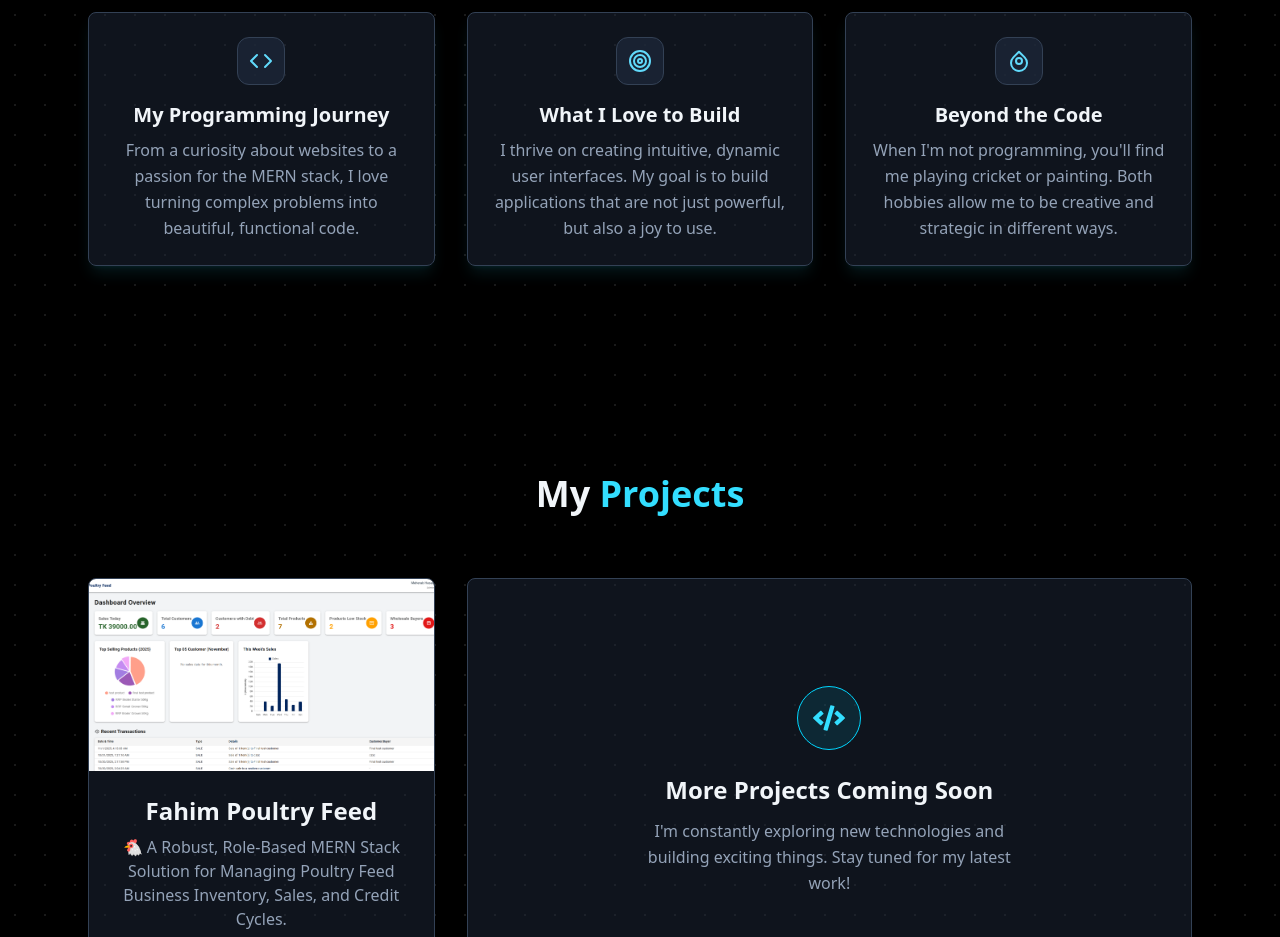
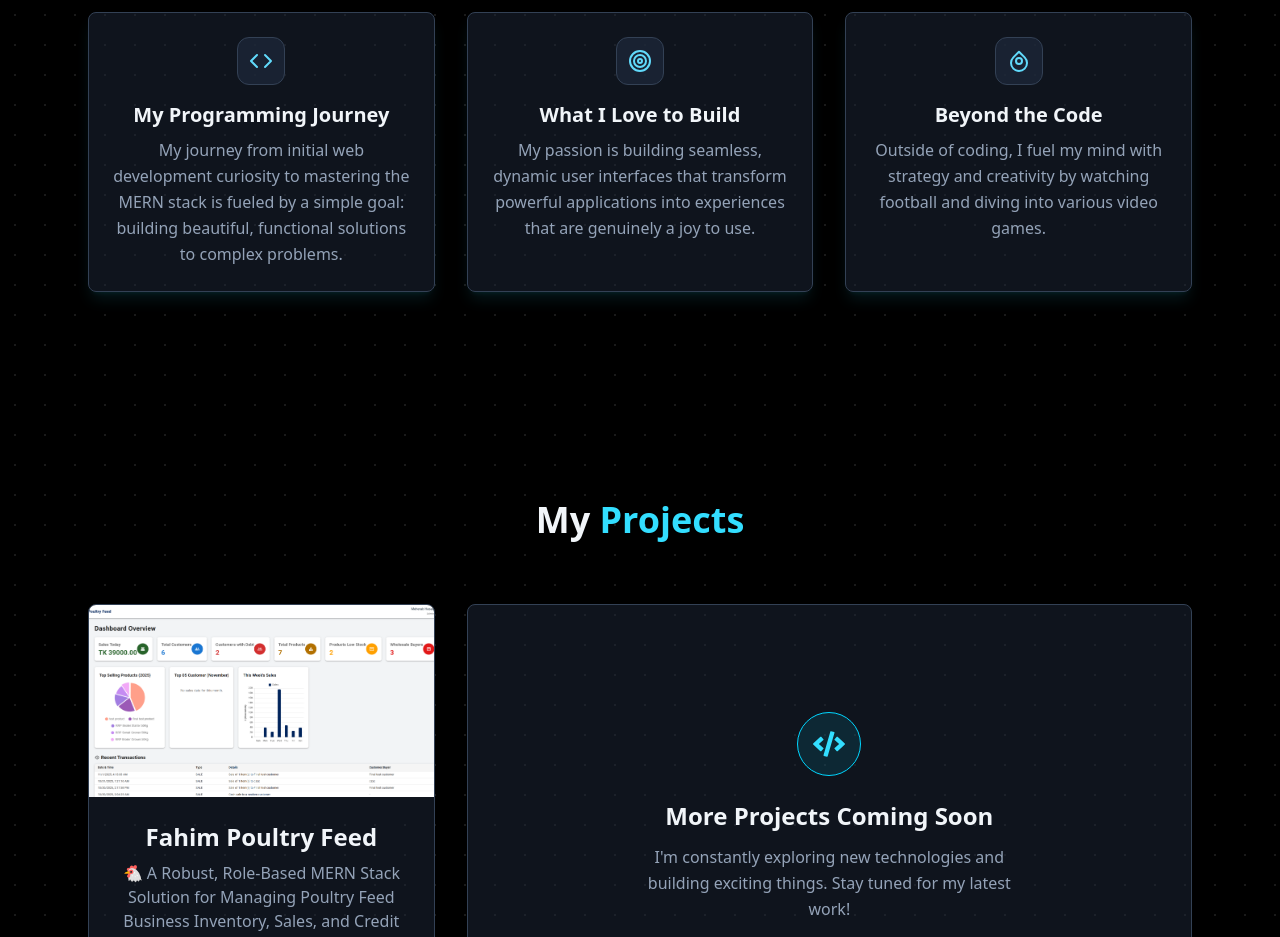
Before and after one commit to hasanxmeherab/portfolio-meherab.dev, a React (Vite) app: page / in a window 1280 px wide. Shown: the part 1020-1957 px from the top of the page. Built offline with nearby package versions, Linux system fonts and the light colour scheme.

Commit message:
Update About.jsx

```diff
--- a/src/components/About.jsx
+++ b/src/components/About.jsx
@@ -58,7 +58,7 @@ const About = () => {
                     <IconWrapper><CodeIcon /></IconWrapper>
                     <h3 className="text-xl font-bold text-slate-100 mb-2">My Programming Journey</h3>
                     <p className="text-slate-400 leading-relaxed">
-                        From a curiosity about websites to a passion for the MERN stack, I love turning complex problems into beautiful, functional code.
+                        My journey from initial web development curiosity to mastering the MERN stack is fueled by a simple goal: building beautiful, functional solutions to complex problems.
                     </p>
                 </motion.div>
 
@@ -71,7 +71,7 @@ const About = () => {
                     <IconWrapper><TargetIcon /></IconWrapper>
                     <h3 className="text-xl font-bold text-slate-100 mb-2">What I Love to Build</h3>
                     <p className="text-slate-400 leading-relaxed">
-                        I thrive on creating intuitive, dynamic user interfaces. My goal is to build applications that are not just powerful, but also a joy to use.
+                        My passion is building seamless, dynamic user interfaces that transform powerful applications into experiences that are genuinely a joy to use.
                     </p>
                 </motion.div>
 
@@ -84,7 +84,7 @@ const About = () => {
                     <IconWrapper><PaletteIcon /></IconWrapper>
                     <h3 className="text-xl font-bold text-slate-100 mb-2">Beyond the Code</h3>
                     <p className="text-slate-400 leading-relaxed">
-                        When I'm not programming, you'll find me playing cricket or painting. Both hobbies allow me to be creative and strategic in different ways.
+                        Outside of coding, I fuel my mind with strategy and creativity by watching football and diving into various video games.
                     </p>
                 </motion.div>
             </motion.div>
```
